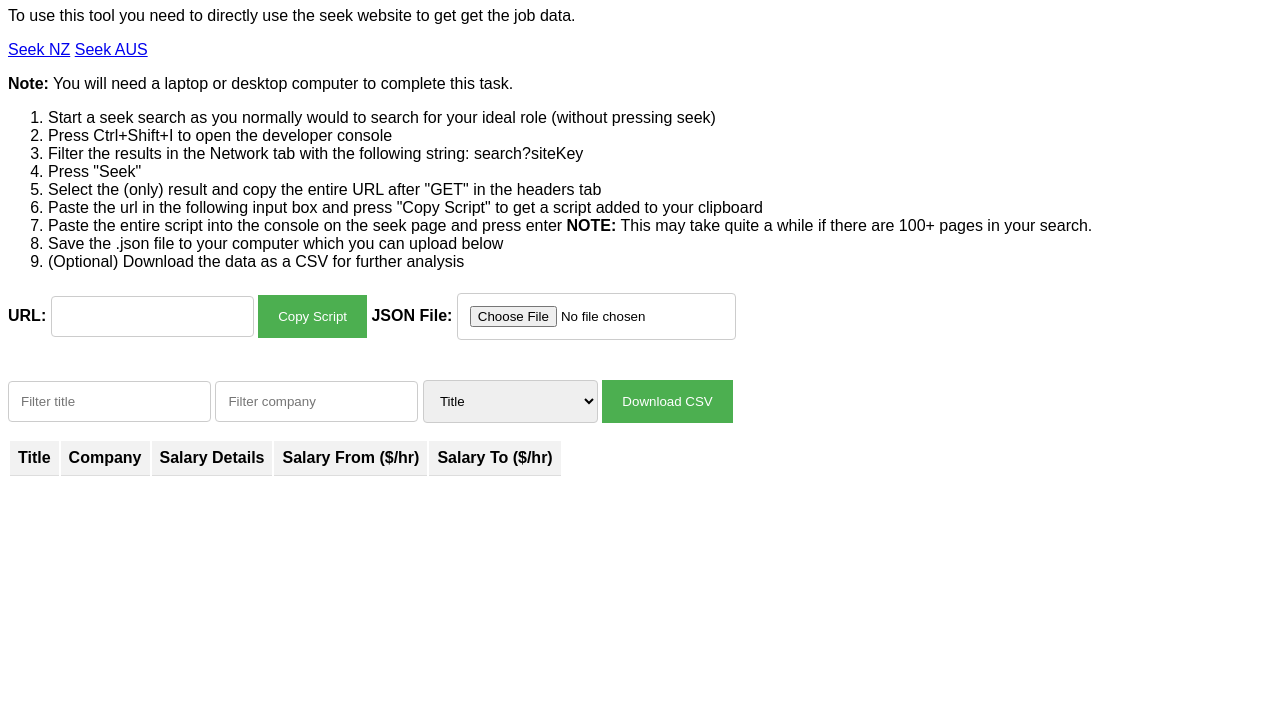
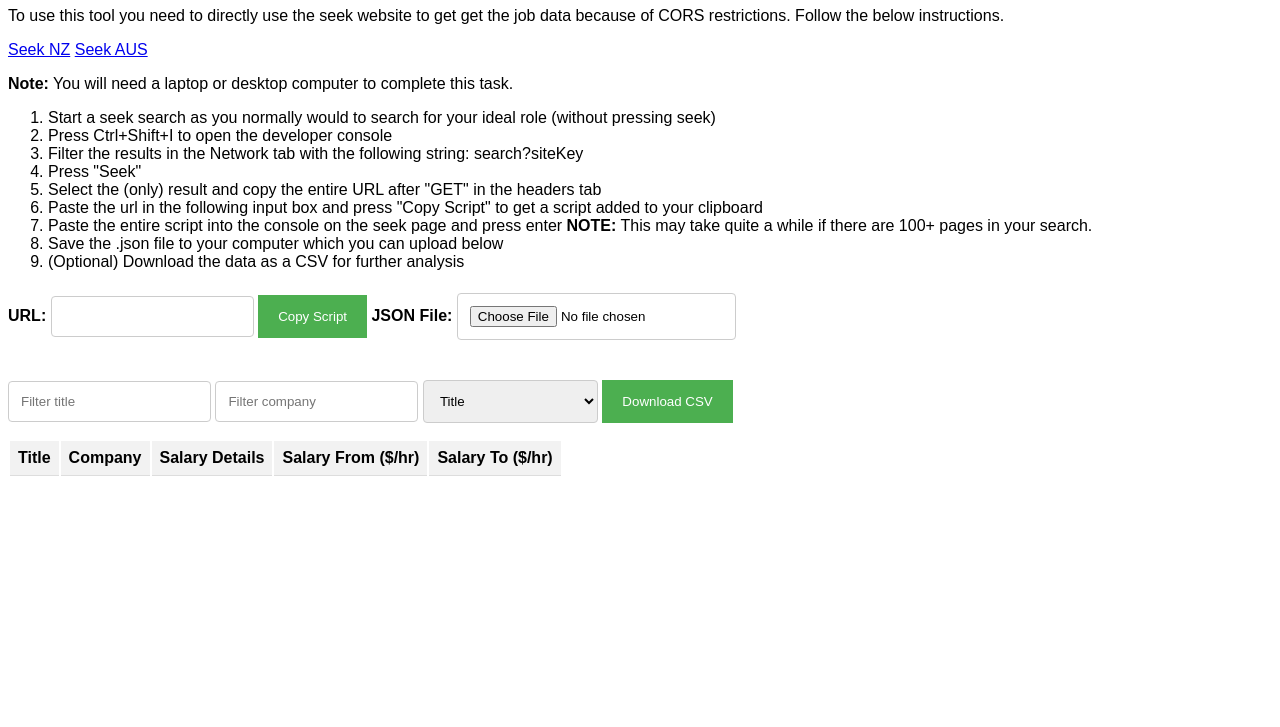
Before and after one commit to liamlabuschagne/seek-salaries, a plain HTML site: page index.html in a window 1280 px wide. Shown: the part 73-800 px from the top of the page. Drawn offline with Linux system fonts and the light colour scheme.

Commit message:
Add CORS disclaimer

```diff
--- a/index.html
+++ b/index.html
@@ -61,7 +61,7 @@
     <h1>Seek Search</h1>
     <p>
       To use this tool you need to directly use the seek website to get get the
-      job data.
+      job data because of CORS restrictions. Follow the below instructions.
     </p>
     <a href="https://www.seek.co.nz" target="_blank">Seek NZ</a>
     <a href="https://www.seek.com.au" target="_blank">Seek AUS</a>
```
